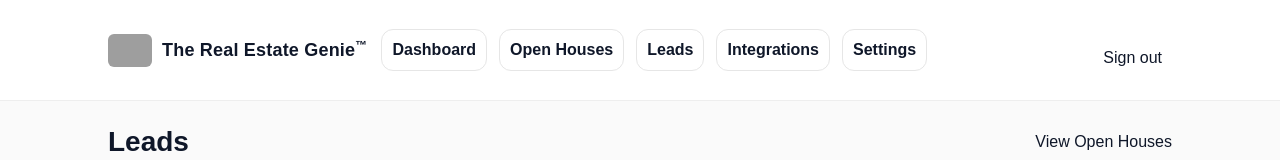
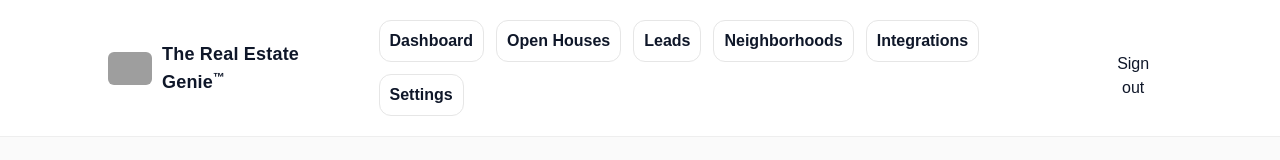
Before and after one commit to 808donm/realestategenie, a Next.js app: page /app/leads in a window 1280 px wide. Shown: the top 160 px of the page. Built offline with nearby package versions, Linux system fonts and the light colour scheme; no server answers; the database is empty; grey boxes are pictures that could not be loaded.

Commit message:
Add Neighborhoods navigation button to main nav
Add navigation link to the neighborhood profiles feature in the app layout.
The button appears in the main navigation bar between Leads and Integrations.

```diff
--- a/app/app/layout.tsx
+++ b/app/app/layout.tsx
@@ -33,6 +33,7 @@ export default async function AppLayout({ children }: { children: React.ReactNod
             <NavLink href="/app/dashboard">Dashboard</NavLink>
             <NavLink href="/app/open-houses">Open Houses</NavLink>
             <NavLink href="/app/leads">Leads</NavLink>
+            <NavLink href="/app/neighborhood-profiles">Neighborhoods</NavLink>
             <NavLink href="/app/integrations">Integrations</NavLink>
             <NavLink href="/app/settings/profile">Settings</NavLink>
           </nav>
```
